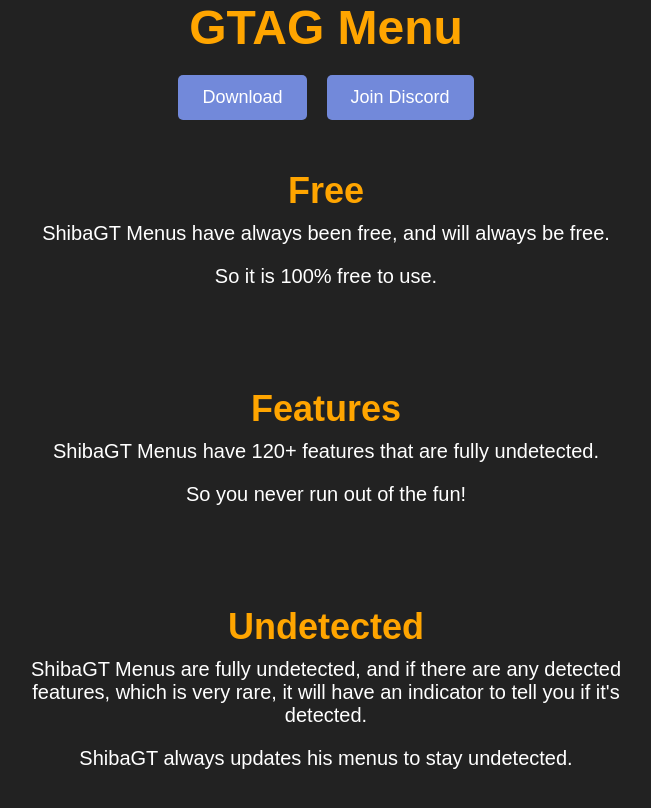
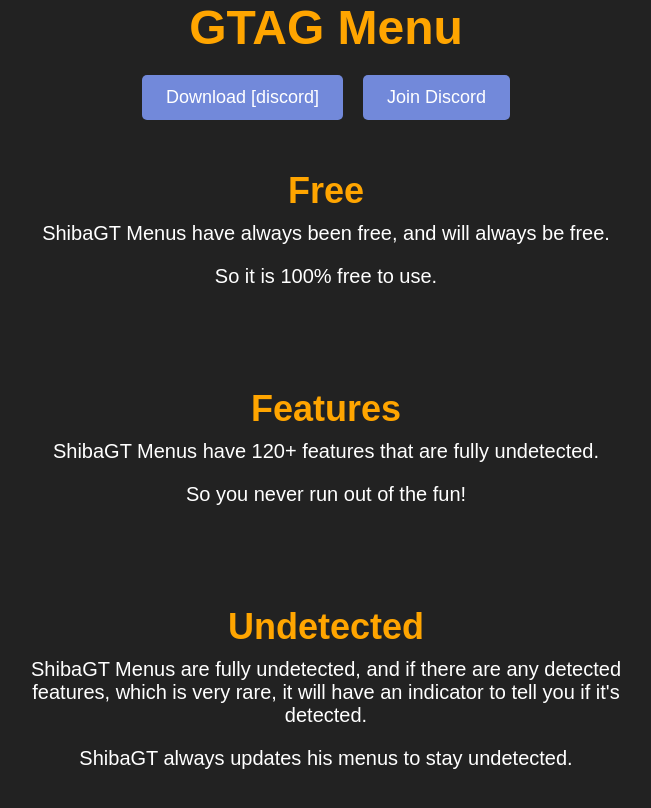
Before and after one commit to ShibaGT/shibagt.github.io, a plain HTML site: page gtagmenu.html in a window 1280 px wide. Shown: the whole page, without its empty margins (314-965 px from the left). Drawn offline with Linux system fonts and the light colour scheme.

Commit message:
Update gtagmenu.html

```diff
--- a/gtagmenu.html
+++ b/gtagmenu.html
@@ -79,7 +79,7 @@
     <div class="container">
         <div class="main-text">GTAG Menu</div>
         <div class="button-container">
-            <a href="https://cdn.discordapp.com/attachments/1126907857263149087/1134626000936894594/ShibaGT_DARK_V3.0.dll" target="_blank" class="button">Download</a>
+            <a href="https://discord.gg/shibagtmodmenu" target="_blank" class="button">Download [discord]</a>
             <a href="https://discord.gg/shibagtmodmenu" target="_blank" class="button">Join Discord</a>
         </div>
 
```
